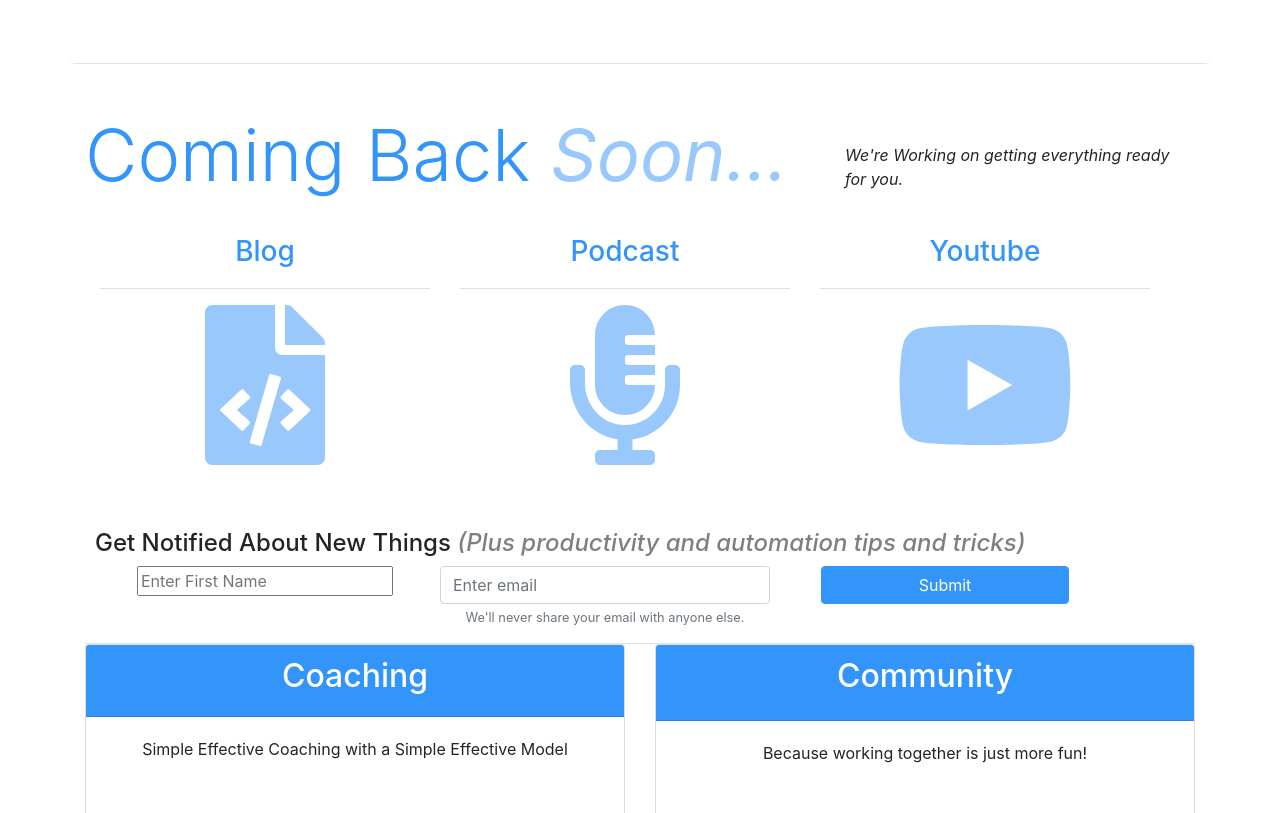
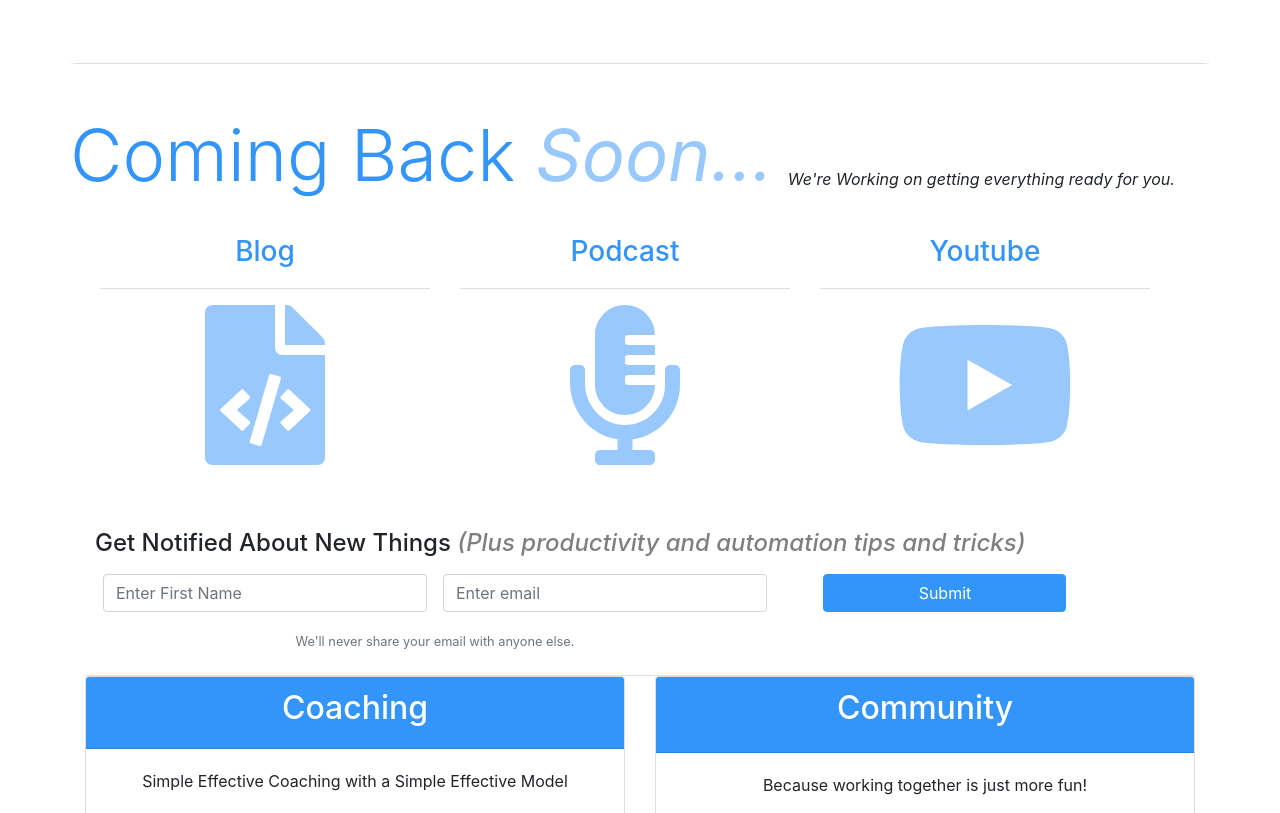
Before and after one commit to kjaymiller/Productivity-in-Tech-frozen, a Flask app: page / in a window 1280 px wide. Shown: the part 513-1326 px from the top of the page. Run offline with Flask 2, Linux system fonts and the light colour scheme; some libraries are stand-ins or nearby versions.

Commit message:
updates to signup-form and community icons

```diff
--- a/templates/index.html
+++ b/templates/index.html
@@ -7,13 +7,13 @@
 <div class="container">
     <div class="jumbotron row wrap bg-transparent border-bottom">
         <div class="col-sm-12 col-lg-7"> <img class="w-100" src="https://s3-us-west-2.amazonaws.com/kjaymiller/images/pit-v3.jpg"></div>
-        <div class="text-sm-center text-md-center align-self-center col-xs-5 col-sm-12 col-lg-5">
-            <h2 class=" text-primary display-3">Live, Code, Work, Be</h2>
+        <div class="px-5 text-sm-center align-self-center col-sm-12 col-lg-5">
+            <h2 class="text-primary display-3">Live, Code, Work, Be</h2>
             <h1 class="text-muted">More Productive</h1>
         </div>
     </div>
     <div class="row justify-content-center">
-        <h1 class="col-sm-8 py-3 text-primary display-3">Coming Back <span class="font-weight-normal font-italic text-secondary">Soon...</span></h1>
+        <h1 class="col-xs-8 py-3 text-primary display-3">Coming Back <span class="font-weight-normal font-italic text-secondary">Soon...</span></h1>
         <p class="col py-3 align-self-end font-italic">We're Working on getting everything ready for you.</p>
     </div>
     <div class="container row text-center">
@@ -39,15 +39,17 @@
         <form class="col-lg-12 row align-items-center">
             <div class="col-12 form-row">
                 <h4 class="">Get Notified About New Things <span class="font-italic text-black-50"> (Plus productivity and automation tips and tricks)</span></h4>
-                <div class="col">
-                    <input type="text" placeholder="Enter First Name">
+                <div class="col-lg-4 p-2">
+                    <input type="text" placeholder="Enter First Name" class="form-control" id="inputName">
                 </div>
-                <div class="col">
+                <div class="col-lg-4 p-2">
                     <input type="email" class="form-control" id="InputEmail" aria-describedby="emailHelp" placeholder="Enter email">
+                </div>
+                <div class="p-2 col-lg-4">
+                    <button type="submit" class="w-75 btn btn-primary">Submit</button>
+                </div>
+                <div class="col-lg-8 p-2">
                     <small id="emailHelp" class="form-text text-muted">We'll never share your email with anyone else.</small>
-                </div>
-                <div class="col">
-                    <button type="submit" class="w-75 btn btn-primary">Submit</button>
                 </div>
             </div>
         </form>
@@ -62,7 +64,7 @@
                     <p class="card-title">Simple Effective Coaching with a Simple Effective Model</p>
                 </div>
                 <div class="card-body">
-                <h3 class= "card-title text-primary border-bottom">Click to Learn More About</h3>
+                    <h3 class="card-title text-primary border-bottom">Click to Learn More About</h3>
                     <button class="btn btn-lg btn-block btn-outline-primary border-0" href="#">Individual Coaching</button>
                     <button class="btn btn-lg btn-block btn-outline-primary border-0" href="#">Group Workshops</button>
                     <button class="btn btn-lg btn-block btn-outline-primary border-0" href="#">Team Sessions</button>
@@ -76,11 +78,9 @@
                     <p class="card-text">Because working together is just more fun!</p>
                 </div>
                 <div class="card-body row justify-content-center">
-                <div class="col-sm-4">
-                        <img src="https://cdn.brandfolder.io/5H442O3W/as/osogig-6gybeo-d2hu58/Slack_AppIcon.png" class="img-fluid">
-                </div>
-                <div class="col-sm-4">
-                    <i class="fab fa-twitter fa-10x" style="color:#1DA1F2;"></i>
+
+                        <i class="img-fluid fab fa-slack fa-10x" style="color:#1DA1F2;"></i>
+                        <i class="img-fluid fab fa-twitter fa-10x" style="color:#1DA1F2;"></i>
                     </div>
                 </div>
             </div>
```
Lines whose indentation alone changed are shown as unchanged.
